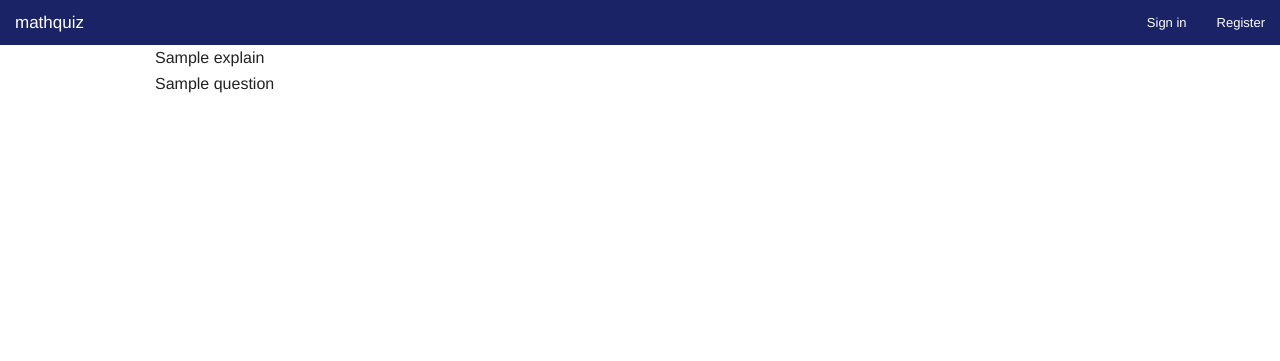
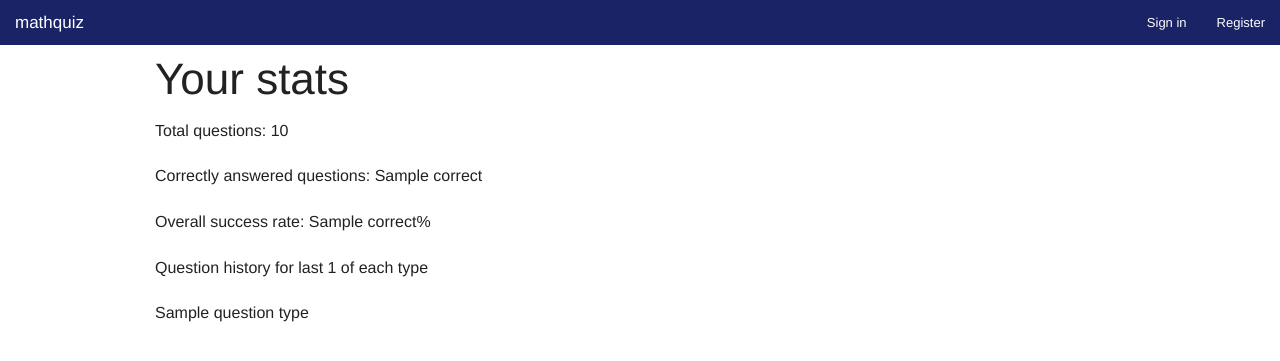
Before and after one commit to jhobbs/mathquizweb, a Django app: template mathquizweb/mathquizweb/templates/index.html in a window 1280 px wide. Shown: the top 361 px of the page. Run offline with Django 3.2, Linux system fonts and the light colour scheme; the template is opened without the code that fills it: most values are stand-ins (such as "Sample title", 1, 10 or a date in 2020); some libraries are stand-ins or nearby versions.

Commit message:
Make the front page display user's stats.

```diff
--- a/mathquizweb/mathquizweb/templates/index.html
+++ b/mathquizweb/mathquizweb/templates/index.html
@@ -2,11 +2,18 @@
 {% block content %}
 <div class="row">
     <div class="large-12 columns">
-        <p>
-        {{question.explain}}
-        <br>
-        {{question.question_string}}
-        </p>
+        <h1>Your stats</h1>
+        {% if stats.questions.total == 0 %}
+        <p>No questions answered yet.</p>
+        {% else %}
+        <p>Total questions: {{stats.questions.total}}</p>
+        <p>Correctly answered questions: {{stats.questions.correct}}</p>
+        <p>Overall success rate: {{stats.questions.correct}}%</p>
+        <p>Question history for last {{stats.mastery_size}} of each type</p>
+        {% for question_name, question_info in stats.question_types %}
+        <p>{{question_name}}</p>
+        {% endfor %}
+        {% endif %}
     </div>
 </div>
 {% endblock %}
```
Also changed, not shown: mathquizweb/mathquizweb/views.py (+13 -1 lines).
